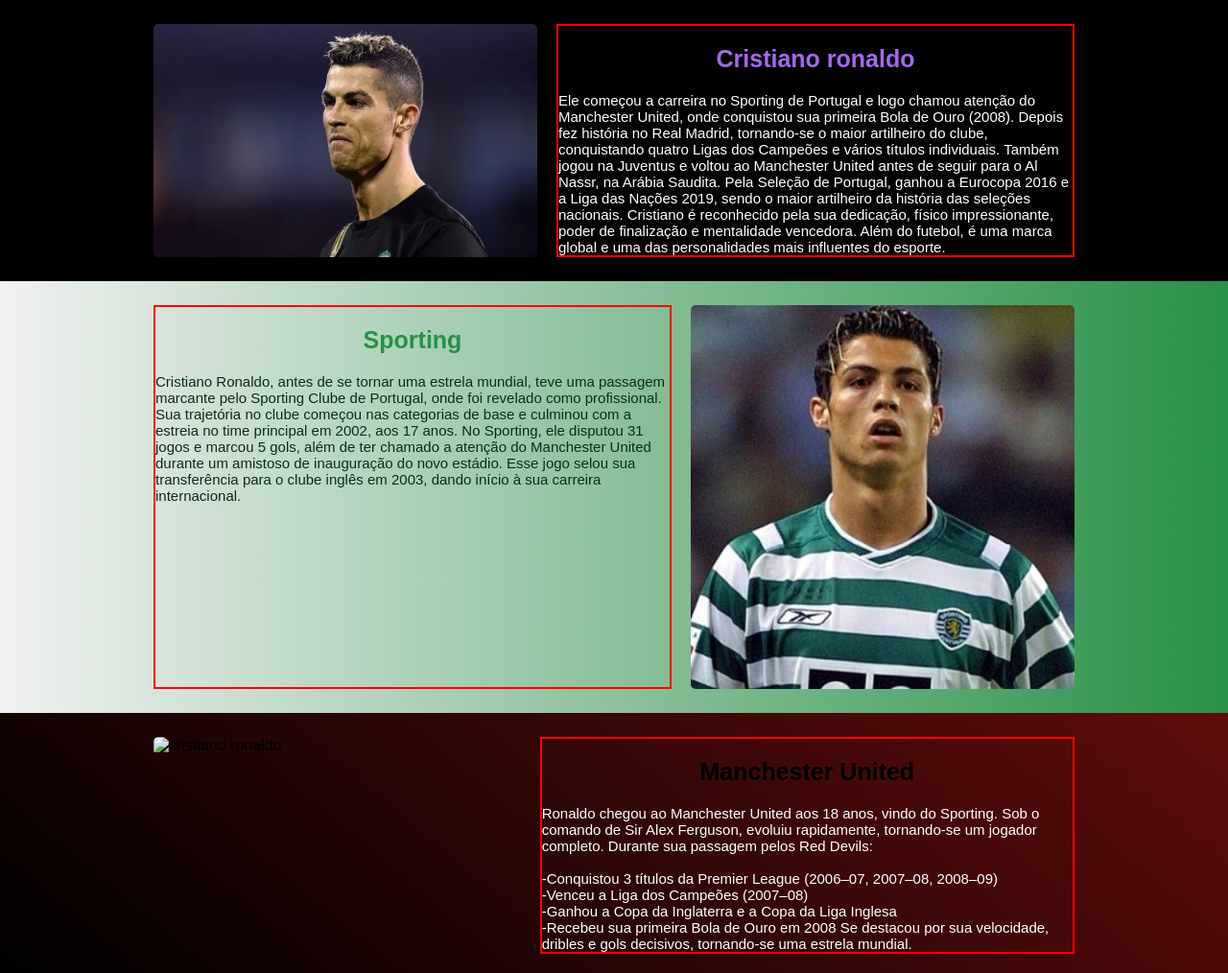
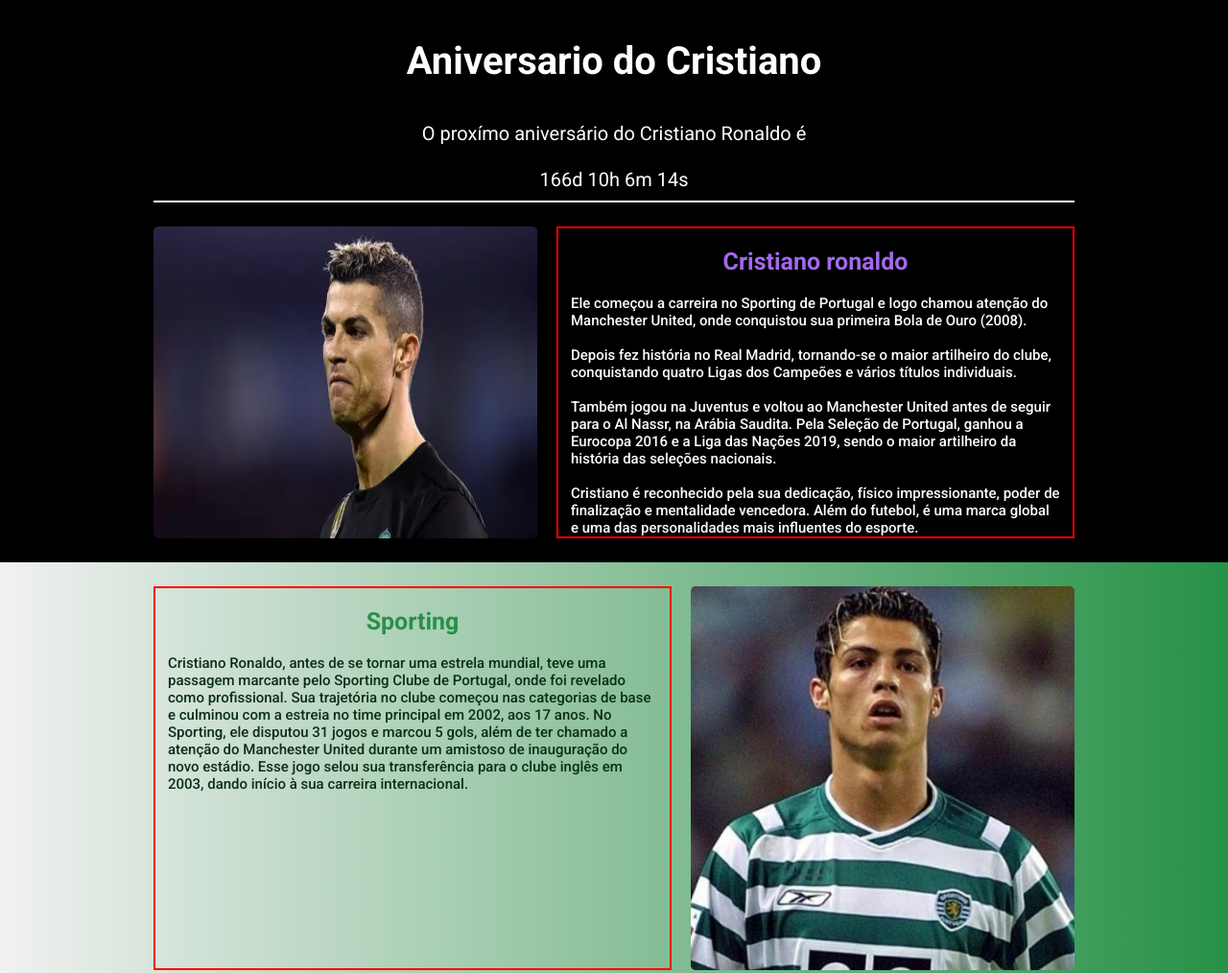
Before and after one commit to thiagorbg/cristianoRonaldo, a website built with Parcel: page src/index.html in a window 1280 px wide. Shown: the top 1014 px of the page at 96% size. Built offline with nearby package versions, Linux system fonts and the light colour scheme; files whose address does not match are found by name.

Commit message:
projeto finalizado

```diff
--- a/package.json
+++ b/package.json
@@ -4,6 +4,7 @@
   "description": "",
   "scripts": {
     "dev": "parcel src/index.html src/styles/main.less src/scripts/main.js",
+    "build":"parcel build src/index.html",
     "test": "echo \"Error: no test specified\" && exit 1"
   },
   "repository": {
--- a/src/index.html
+++ b/src/index.html
@@ -4,14 +4,19 @@
     <meta charset="UTF-8">
     <meta name="viewport" content="width=device-width, initial-scale=1.0">
     <title>CR7</title>
+    <link rel="preconnect" href="https://fonts.googleapis.com">
+    <link rel="preconnect" href="https://fonts.gstatic.com" crossorigin>
+    <link href="https://fonts.googleapis.com/css2?family=Righteous&family=Roboto:ital,wght@0,100..900;1,100..900&display=swap" rel="stylesheet">
     <link rel="stylesheet" href="styles/main.less">
 </head>
 <body>
-    <header class="hero">
+    <div class="fundo">
+        <header class="hero history__cr7">
             <div class="container">
-            <section class="hero__content">
-
-            </section>
+                <h2 class="titulo">Aniversario do Cristiano</h2>
+                <p class="hero__text">
+                    O proxímo aniversário do Cristiano Ronaldo é  <br><br> <span id="contador"></span>
+                </p>
             </div>
         </header>
         <section class="history  history__cr7">
@@ -20,13 +25,14 @@
                 <div class="history__description">
                     <h2 class="history__description__title--color">Cristiano ronaldo</h2>
                     <p class="history__description__text ">
-                    Ele começou a carreira no Sporting de Portugal e logo chamou atenção do Manchester United, onde conquistou sua primeira Bola de Ouro (2008). Depois fez história no Real Madrid, tornando-se o maior artilheiro do clube, conquistando quatro Ligas dos Campeões e vários títulos individuais. Também jogou na Juventus e voltou ao Manchester United antes de seguir para o Al Nassr, na Arábia Saudita.
+                        Ele começou a carreira no Sporting de Portugal e logo chamou atenção do Manchester United, onde conquistou sua primeira Bola de Ouro (2008). <br> <br>Depois fez história no Real Madrid, tornando-se o maior artilheiro do clube, conquistando quatro Ligas dos Campeões e vários títulos individuais. <br>  <br>Também jogou na Juventus e voltou ao Manchester United antes de seguir para o Al Nassr, na Arábia Saudita.
                         Pela Seleção de Portugal, ganhou a Eurocopa 2016 e a Liga das Nações 2019, sendo o maior artilheiro da história das seleções nacionais.
-                    Cristiano é reconhecido pela sua dedicação, físico impressionante, poder de finalização e mentalidade vencedora. Além do futebol, é uma marca global e uma das personalidades mais influentes do esporte.
+                        <br> <br>Cristiano é reconhecido pela sua dedicação, físico impressionante, poder de finalização e mentalidade vencedora. Além do futebol, é uma marca global e uma das personalidades mais influentes do esporte.
                     </p>
                 </div>
             </div>
         </section>
+    </div>
     <section class="history history__sporting">
         <div class="container container__reverse ">
             <img class="history__img" src="imagens/sporting.jpg" alt=" cristiano ronaldo  sporting">
@@ -42,7 +48,7 @@
         <div class="container  ">
             <img class="history__img" src="imagens/manchester.jpg" alt=" cristiano ronaldo ">
             <div class="history__description">
-                <h2 class="history__description__title">Manchester United</h2>
+                <h2 class="history__description__title--colorManchester">Manchester United</h2>
                 <p class="history__description__text">
                     Ronaldo chegou ao Manchester United aos 18 anos, vindo do Sporting. Sob o comando de Sir Alex Ferguson, evoluiu rapidamente, tornando-se um jogador completo. Durante sua passagem pelos Red Devils:
 <br>
@@ -83,13 +89,33 @@
         <div class="container container ">
             <img class="history__img" src="imagens/juventos1.jpg" alt=" cristiano ronaldo  sporting">
             <div class="history__description ">
-                <h2 class="history__description__title--colorJuventus">Juventos</h2>
+                <h2 class="history__description__title--colorJuventus">Juventus</h2>
                 <p class="history__description__text--colorJuventus">
-                    Cristiano Ronaldo chegou à Juventus em 2018, buscando novos desafios na Itália. No clube, continuou brilhando como artilheiro e líder, ajudando a equipe a conquistar 2 títulos da Serie A, 1 Copa da Itália e 2 Supercopas da Itália. Mesmo em um campeonato diferente, manteve sua regularidade e mostrou que talento e dedicação não têm limites, deixando sua marca na história do futebol italiano.
+                    Cristiano Ronaldo chegou à Juventus em 2018, buscando novos desafios na Itália. <br> <br> No clube, continuou brilhando como artilheiro e líder, ajudando a equipe a conquistar 2 títulos da Serie A, 1 Copa da Itália e 2 Supercopas da Itália. Mesmo em um campeonato diferente, manteve sua regularidade e mostrou que talento e dedicação não têm limites, deixando sua marca na história do futebol italiano.
                 </p>
             </div>
         </div>
     </section>
+    <section class="history history__allnaser">
+        <div class="container container__reverse">
+            <img class="history__img" src="imagens/allnacer.jpg" alt=" cristiano ronaldo  sporting">
+            <div class="history__description ">
+                <h2 class="history__description__title--colorJuventus">Al-Nassr</h2>
+                <p class="history__description__text--colorJuventus">
+                    Cristiano Ronaldo chegou ao Al-Nassr, da Arábia Saudita, em janeiro de 2023, após deixar o Manchester United. Sua contratação foi histórica, tanto pelo impacto esportivo quanto pelo valor do contrato, que o tornou um dos jogadores mais bem pagos do mundo.<br>
+    <br>
+    No clube saudita, Ronaldo rapidamente se tornou a principal estrela, trazendo enorme visibilidade internacional para o futebol do país. Ele marcou muitos gols, foi decisivo em várias partidas e ajudou o Al-Nassr a disputar títulos nacionais e continentais. Além do desempenho em campo, sua presença atraiu novos patrocinadores, elevou a audiência e aumentou o interesse global pela liga saudita. <br>
+
+    <br>Em resumo: no Al-Nassr, Cristiano Ronaldo não só manteve sua fama de goleador, como também se tornou um embaixador do futebol na Arábia Saudita, transformando a imagem do clube e da liga.
+                </p>
+            </div>
+        </div>
+    </section>
+    <footer>
+        <div class="footer">
+
+        </div>
+    </footer>
     <script src="scripts/main.js"></script>
 </body>
 </html>
--- a/src/scripts/main.js
+++ b/src/scripts/main.js
@@ -0,0 +1,33 @@
+//AOS.init();
+
+
+
+const dataDoEvento = new Date("feb 02, 2026 00:00:11");
+const timeStampDoEvento = dataDoEvento.getTime();
+
+
+const contaAsHoras = setInterval(function () {
+    const agora = new Date();
+    const timeStampAtual = agora.getTime();
+
+    const distanciaAteOEvento = timeStampDoEvento - timeStampAtual;
+
+    const diaEmMs = 1000 * 60 * 60 * 24;
+    const horaEmMs = 1000 * 60 * 60;
+    const minutoEmMs = 1000 * 60;
+
+
+    const diasAteOEvento = Math.floor(distanciaAteOEvento / diaEmMs);
+    const horasAteOEvento = Math.floor((distanciaAteOEvento % diaEmMs) / horaEmMs);
+    const minutosAteOEvento = Math.floor((distanciaAteOEvento % horaEmMs) / minutoEmMs);
+    const segundosAteOEvento = Math.floor((distanciaAteOEvento % minutoEmMs) / 1000);
+
+
+    document.getElementById('contador').innerHTML = `${diasAteOEvento}d ${horasAteOEvento}h ${minutosAteOEvento}m ${segundosAteOEvento}s`;
+
+    if(distanciaAteOEvento < 0){
+        clearInterval(contaAsHoras);
+        document.getElementById('contador').innerHTML = `Evento expirado`;
+    }
+
+},1000);
--- /dev/null
+++ b/src/styles/footer.less
@@ -0,0 +1,3 @@
+.footer {
+    background-image: url(/src/imagens/hero-2.jpg);
+}
--- a/src/styles/hero.less
+++ b/src/styles/hero.less
@@ -1,4 +1,26 @@
 .hero {
-    background-image: url('/src/imagens/player-7902240_1280.jpg');
+
+
+    img {
+        max-width: 1000px;
+        width: 100%;
+    }
+    &__text {
+        font-size: 20px;
+        color: white;
+        text-align: center;
+        padding-bottom: 10px ;
+        border-bottom: 2px solid white;
+    }
+}
+
+.titulo {
+    text-align: center;
+    color:white;
+    padding: 40px 0;
+    font-size: 40px;
 
 }
+
+
+//@import 'variables';
--- a/src/styles/history.less
+++ b/src/styles/history.less
@@ -1,6 +1,7 @@
 .history {
+
     &__cr7 {
-        background-color: black;
+        background-color: rgb(0, 0, 0);
     }
 
     &__sporting {
@@ -15,6 +16,11 @@
     &__juventus {
         background-image: linear-gradient(45deg,rgb(247, 247, 247) ,rgb(145, 19, 71));
     }
+    &__allnaser {
+        background-image: linear-gradient(45deg,rgb(79, 47, 194) ,rgb(168, 187, 2));
+    }
+
+
     padding: 25px 0;
 
     .container {
@@ -30,23 +36,41 @@
                 }
             }
         }
+        @media (max-width:768px){
+            display: block;
+            max-width: 600px;
+            width: 100%;
+        }
     }
     &__img {
         max-width: 400px;
         width: 100%;
         border-radius: 5px;
 
+        @media (max-width:768px){
+            max-width: 100%;
+            //width: 100%;
+            padding: 0 10px;
+        }
 
     }
 
     &__description {
         border: 2px solid red;
+        padding: 0 13px;
 
 
         &__title {
             padding: 20px 0;
             font-size: 25px;
             text-align: center;
+        }
+
+        &__title--colorManchester {
+            padding: 20px 0;
+            font-size: 25px;
+            text-align: center;
+            color: rgb(185, 57, 25);
         }
         &__title--colorJuventus {
             padding: 20px 0;
--- a/src/styles/main.less
+++ b/src/styles/main.less
@@ -1,13 +1,14 @@
 @import 'hero';
 @import 'history';
+@import 'footer';
 
 * {
     margin: 0;
     padding: 0;
     box-sizing: border-box;
-    font-family:  Arial, Helvetica, sans-serif;
+    font-family: roboto , sans-serif;
 
-
+    list-style: none;
 }
 
 .container {
```
Also changed, not shown: src/imagens/allnacer.jpg (added), src/imagens/hero-2.jpg (added), src/imagens/hero3.jpg (added), src/imagens/hero4.webp (added), src/imagens/herocell.jpg (added), src/imagens/herocell2.jpg (added). Lines whose indentation alone changed are shown as unchanged.
